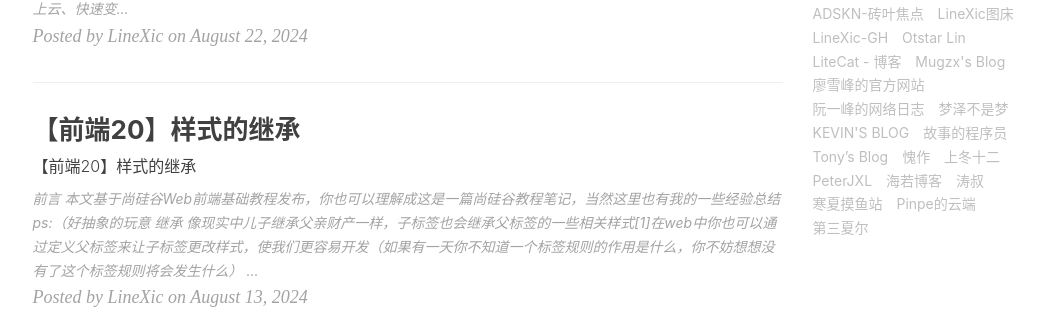
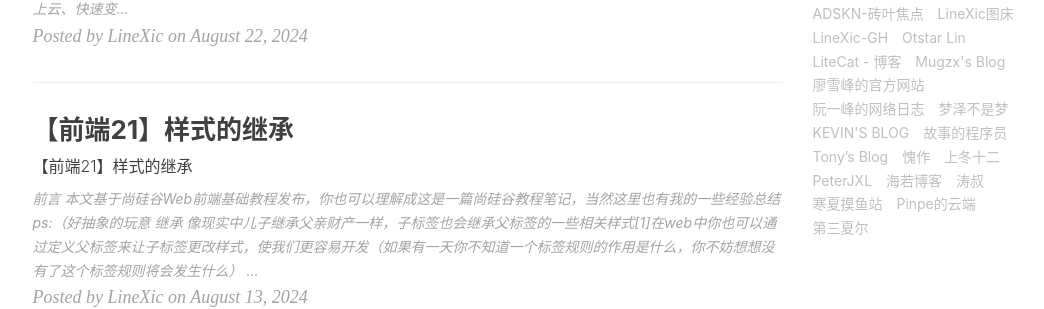
Before and after one commit to LineXic/LineXic-blog, a Jekyll site: the page built from index.html, in a window 1280 px wide and 900 px high, scrolled down 922 px. Shown: the part 146-455 px from the top of the window, without its empty margins (135-1179 px from the left). Built offline with Jekyll 4.4.1, drawn with Linux system fonts in a browser that asks for light colours; nearby versions of some CDN libraries; the list of posts is cut into pages by our own code; comment, search, counter and statistics services are not loaded.

Commit message:
更新 2024-08-13-guigu-css-21.md

```diff
--- a/_posts/2024-08-13-guigu-css-21.md
+++ b/_posts/2024-08-13-guigu-css-21.md
@@ -1,7 +1,7 @@
 ---
 layout:     post
-title:      "【前端20】样式的继承"
-subtitle:   "【前端20】样式的继承"
+title:      "【前端21】样式的继承"
+subtitle:   "【前端21】样式的继承"
 date:       2024-08-13 00:00:00
 author:     "LineXic"
 header-img: "img/css.png"
```
